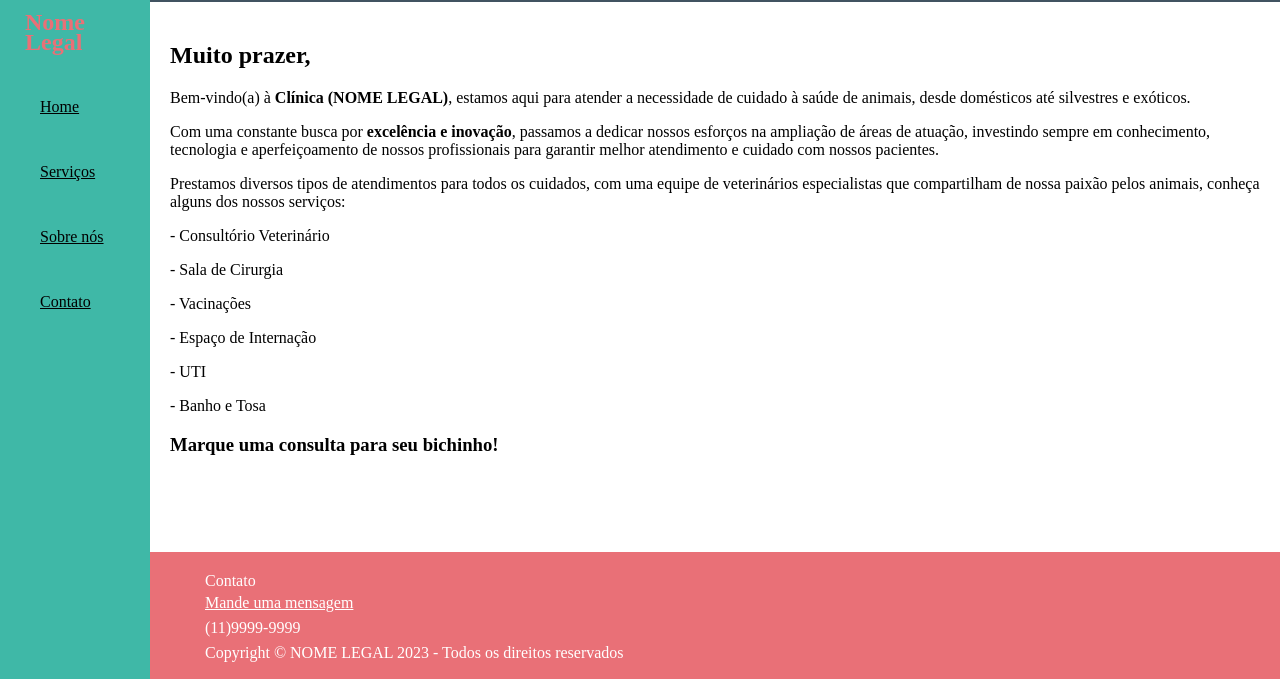
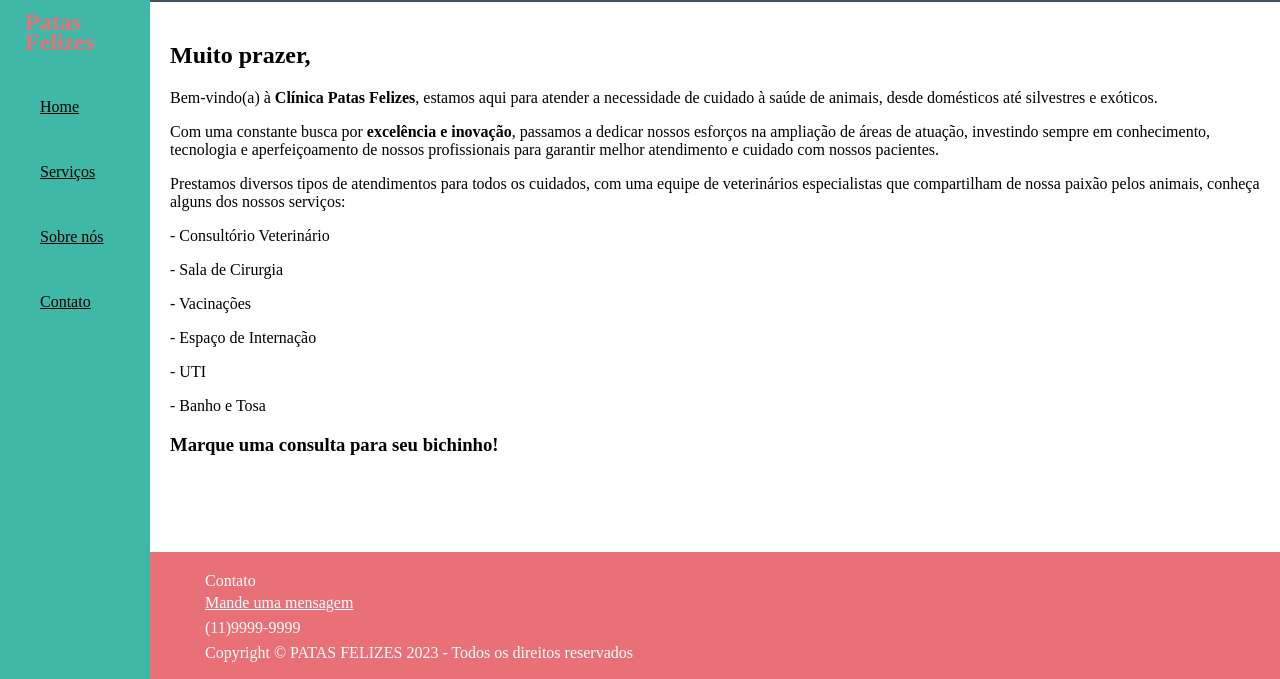
Before and after one commit to leticiamatie/trilha-html-modulo-2, a plain HTML site: page sobre.html in a window 1280 px wide. Shown: the part 138-817 px from the top of the page. Drawn offline with Linux system fonts and the light colour scheme; a web font is replaced by a local one.

Commit message:
Update sobre.html
Substituindo nome

```diff
--- a/sobre.html
+++ b/sobre.html
@@ -4,7 +4,7 @@
     <meta charset="UTF-8">
     <meta http-equiv="X-UA-Compatible" content="IE=edge">
     <meta name="viewport" content="width=device-width, initial-scale=1.0">
-    <title>Página Inicial</title>
+    <title>Clínica Patas Felizes</title>
     <link href="./style.css/base.css" rel="stylesheet">
     <link href="./style.css/fonts.css" rel="stylesheet">
     <link href="./style.css/media.css" rel="stylesheet">
@@ -17,7 +17,7 @@
         <div id="menu">
 
             <img src="./components/images/logo.png" alt="logo">
-            <h1>Nome Legal</h1>
+            <h1>Patas Felizes</h1>
 
             <ul>
                 <a href="index.html"><li>Home</li></a>
@@ -41,7 +41,7 @@
 
         <div class="content">
             <h2>Muito prazer, </h2>
-            <p>Bem-vindo(a) à <b>Clínica (NOME LEGAL)</b>, estamos aqui para atender a necessidade de cuidado à saúde de animais, desde domésticos até silvestres e exóticos.</p>
+            <p>Bem-vindo(a) à <b>Clínica Patas Felizes</b>, estamos aqui para atender a necessidade de cuidado à saúde de animais, desde domésticos até silvestres e exóticos.</p>
             <p>Com uma constante busca por <b>excelência e inovação</b>, passamos a dedicar nossos esforços na ampliação de áreas de atuação, investindo sempre em conhecimento, tecnologia e aperfeiçoamento de nossos profissionais para garantir melhor atendimento e cuidado com nossos pacientes.</p>
             <p>Prestamos diversos tipos de atendimentos para todos os cuidados, com uma equipe de veterinários especialistas que compartilham de nossa paixão pelos animais, conheça alguns dos nossos serviços:</p>
             <p>- Consultório Veterinário</p>
@@ -60,7 +60,7 @@
                 <p>Contato</p>
                 <a href="contato.html"><li>Mande uma mensagem</li></a>
                 <li>(11)9999-9999</li>
-                <li>Copyright &copy; NOME LEGAL 2023 - Todos os direitos reservados</li>
+                <li>Copyright &copy; PATAS FELIZES 2023 - Todos os direitos reservados</li>
             </ul>
         </div>
     </div>
```
